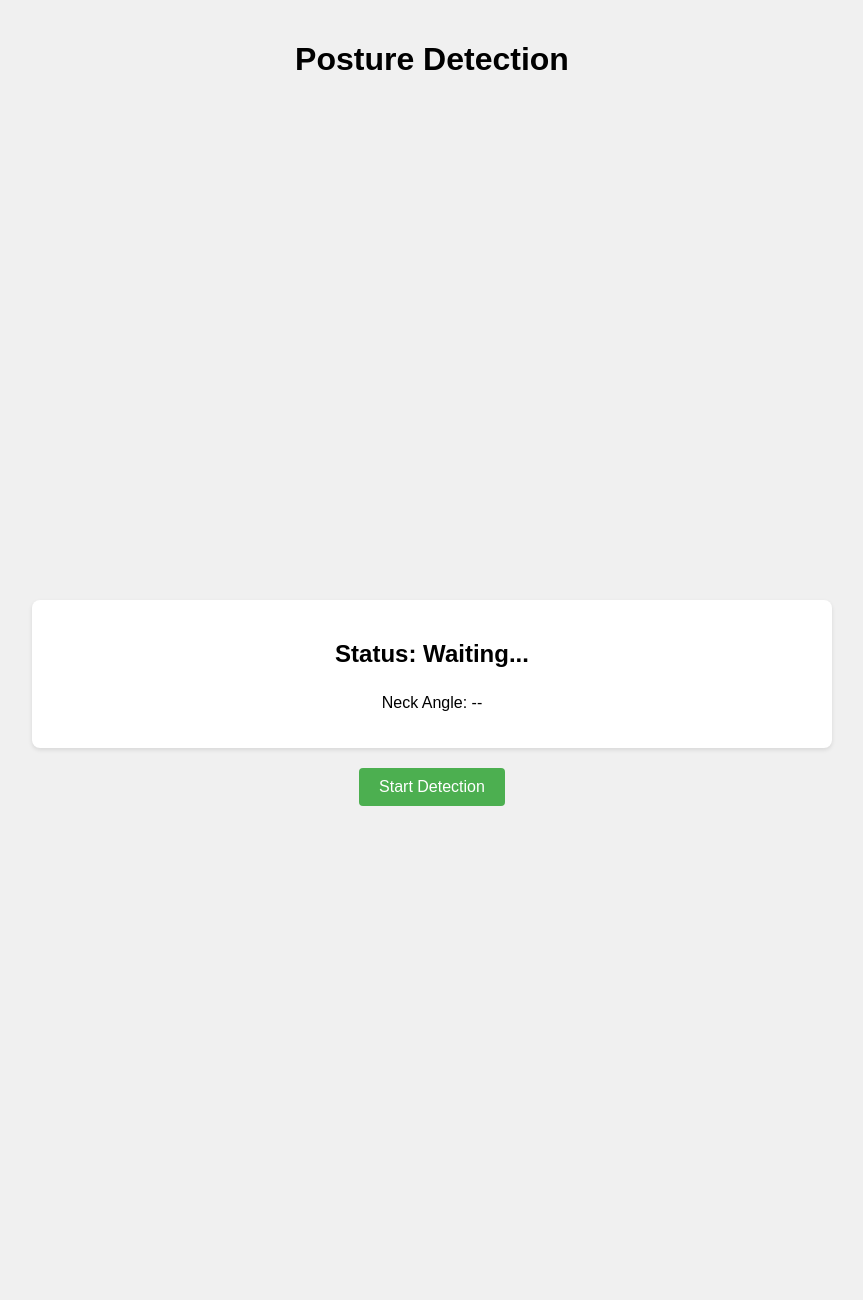
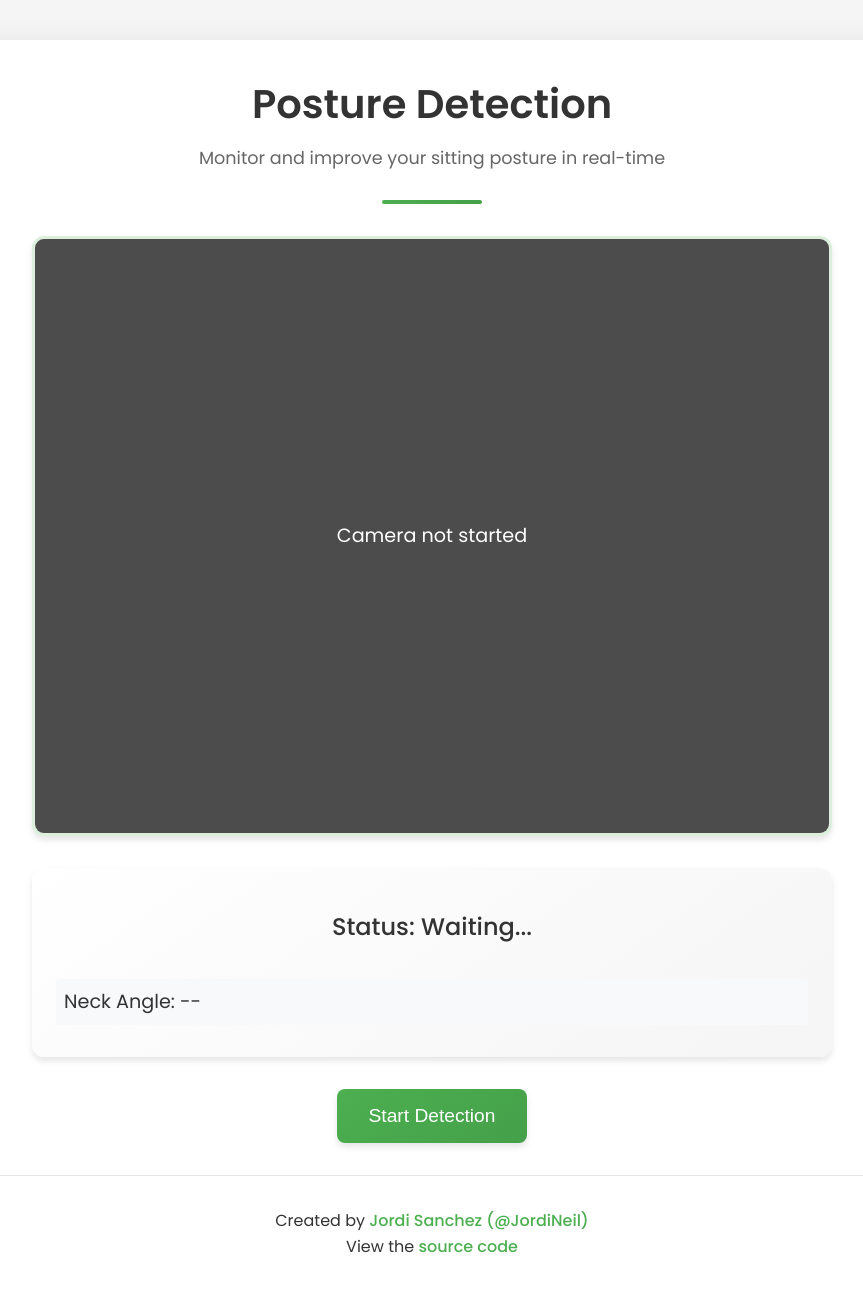
Before and after one commit to dss2194/bad_posture, a plain HTML site: page frontend/index.html in a window 1280 px wide. Shown: the top 1300 px of the page, without its empty margins (208-1071 px from the left). Before the commit the page ends 826 px from the top, so only its background shows below. Drawn offline with Linux system fonts and the light colour scheme.

Commit message:
improve styles

```diff
--- a/frontend/app.js
+++ b/frontend/app.js
@@ -1,11 +1,20 @@
 let badPostureStartTime = null;
 let lastAlertTime = null;
 const ALERT_THRESHOLD = 10000; // 10 seconds in milliseconds
+const cameraOverlay = document.querySelector('.camera-overlay');
 
 async function startWebcam() {
     const video = document.getElementById('video');
-    const stream = await navigator.mediaDevices.getUserMedia({ video: true });
-    video.srcObject = stream;
+    try {
+        const stream = await navigator.mediaDevices.getUserMedia({ video: true });
+        video.srcObject = stream;
+        video.onloadedmetadata = () => {
+            cameraOverlay.classList.add('hidden');
+        };
+    } catch (error) {
+        console.error('Error accessing webcam:', error);
+        cameraOverlay.textContent = 'Error accessing camera';
+    }
 }
 
 async function sendFrame() {
@@ -148,6 +157,12 @@ function drawConnections(ctx, landmarks, width, height) {
 }
 
 document.getElementById('startBtn').addEventListener('click', async () => {
+    const button = document.getElementById('startBtn');
+    button.disabled = true;
+    button.textContent = 'Starting...';
+
     await startWebcam();
-    setInterval(sendFrame, 1000); // Send frame every 1000ms (1 second)
+    setInterval(sendFrame, 1000);
+
+    button.textContent = 'Detection Running';
 });
--- a/frontend/index.html
+++ b/frontend/index.html
@@ -4,22 +4,47 @@
     <meta charset="UTF-8">
     <meta name="viewport" content="width=device-width, initial-scale=1.0">
     <title>Posture Detection</title>
+    <meta name="description" content="Real-time posture detection to help maintain good sitting posture">
+    <meta property="og:title" content="Posture Detection">
+    <meta property="og:description" content="Monitor and improve your sitting posture in real-time">
+    <meta property="og:image" content="assets/thumbnail.webp">
+    <link rel="icon" type="image/png" href="assets/thumbnail.webp">
     <link rel="stylesheet" href="styles.css">
+    <link rel="preconnect" href="https://fonts.googleapis.com">
+    <link rel="preconnect" href="https://fonts.gstatic.com" crossorigin>
+    <link href="https://fonts.googleapis.com/css2?family=Poppins:wght@400;500;600&display=swap" rel="stylesheet">
 </head>
 <body>
+    <div class="background-pattern"></div>
     <div class="container">
+        <header>
             <h1>Posture Detection</h1>
+            <p class="subtitle">Monitor and improve your sitting posture in real-time</p>
+        </header>
+
+        <main>
             <div class="video-container">
                 <video id="video" autoplay></video>
                 <canvas id="canvas"></canvas>
                 <canvas id="pose-canvas"></canvas>
+                <div class="camera-overlay">
+                    <span>Camera not started</span>
                 </div>
+            </div>
+
             <div class="status-container">
                 <div id="status" class="status-message">Status: Waiting...</div>
-            <p id="angle">Neck Angle: --</p>
-            <p id="timer" class="hidden">Bad Posture Time: 0s</p>
+                <p id="angle" class="metric">Neck Angle: --</p>
+                <p id="timer" class="metric hidden">Bad Posture Time: 0s</p>
             </div>
-        <button id="startBtn">Start Detection</button>
+
+            <button id="startBtn" class="start-button">Start Detection</button>
+        </main>
+
+        <footer>
+            <p>Created by <a href="https://github.com/JordiNeil" target="_blank">Jordi Sanchez (@JordiNeil)</a></p>
+            <p>View the <a href="https://github.com/JordiNeil/bad_posture" target="_blank">source code</a></p>
+        </footer>
     </div>
     <script src="app.js"></script>
 </body>
--- a/frontend/styles.css
+++ b/frontend/styles.css
@@ -1,21 +1,92 @@
+:root {
+    --primary-color: #4CAF50;
+    --danger-color: #f44336;
+    --background-color: #f5f5f5;
+    --card-background: #ffffff;
+    --text-color: #333333;
+    --shadow: 0 4px 6px rgba(0, 0, 0, 0.1);
+    --gradient-start: #4CAF50;
+    --gradient-end: #45a049;
+}
+
+* {
+    margin: 0;
+    padding: 0;
+    box-sizing: border-box;
+}
+
 body {
-    font-family: Arial, sans-serif;
-    margin: 0;
+    font-family: 'Poppins', sans-serif;
+    background-color: var(--background-color);
+    color: var(--text-color);
+    line-height: 1.6;
     padding: 20px;
-    background-color: #f0f0f0;
+    min-height: 100vh;
 }
 
 .container {
-    max-width: 800px;
+    max-width: 1200px;
     margin: 0 auto;
+    display: flex;
+    flex-direction: column;
+    min-height: calc(100vh - 40px);
+    background: rgba(255, 255, 255, 0.95);
+    backdrop-filter: blur(10px);
+    border-radius: 20px;
+    padding: 2rem;
+    margin: 20px auto;
+    box-shadow: 0 8px 32px rgba(0, 0, 0, 0.1);
+}
+
+header {
     text-align: center;
+    margin-bottom: 2rem;
+    position: relative;
+    padding-bottom: 2rem;
+}
+
+header::after {
+    content: '';
+    position: absolute;
+    bottom: 0;
+    left: 50%;
+    transform: translateX(-50%);
+    width: 100px;
+    height: 4px;
+    background: linear-gradient(to right, var(--gradient-start), var(--gradient-end));
+    border-radius: 2px;
+}
+
+h1 {
+    font-size: 2.5rem;
+    font-weight: 600;
+    color: var(--text-color);
+    margin-bottom: 0.5rem;
+}
+
+.subtitle {
+    font-size: 1.1rem;
+    color: #666;
+}
+
+main {
+    flex: 1;
+    display: flex;
+    flex-direction: column;
+    align-items: center;
+    gap: 2rem;
 }
 
 .video-container {
     position: relative;
-    margin: 20px auto;
-    width: 640px;
-    height: 480px;
+    width: 100%;
+    max-width: 800px;
+    aspect-ratio: 4/3;
+    background-color: var(--card-background);
+    border-radius: 12px;
+    overflow: hidden;
+    box-shadow: var(--shadow);
+    border: 3px solid rgba(76, 175, 80, 0.2);
 }
 
 video, canvas {
@@ -24,52 +95,156 @@ video, canvas {
     left: 0;
     width: 100%;
     height: 100%;
+    object-fit: cover;
+}
+
+.camera-overlay {
+    position: absolute;
+    top: 0;
+    left: 0;
+    width: 100%;
+    height: 100%;
+    display: flex;
+    align-items: center;
+    justify-content: center;
+    background-color: rgba(0, 0, 0, 0.7);
+    color: white;
+    font-size: 1.2rem;
+}
+
+.camera-overlay.hidden {
+    display: none;
 }
 
 .status-container {
-    margin: 20px 0;
-    padding: 20px;
-    background-color: white;
-    border-radius: 8px;
-    box-shadow: 0 2px 4px rgba(0,0,0,0.1);
+    width: 100%;
+    max-width: 800px;
+    padding: 1.5rem;
+    background-color: var(--card-background);
+    border-radius: 12px;
+    box-shadow: var(--shadow);
+    background: linear-gradient(145deg, #ffffff, #f5f5f5);
 }
 
-button {
-    padding: 10px 20px;
-    font-size: 16px;
-    background-color: #4CAF50;
+.status-message {
+    font-size: 1.5rem;
+    font-weight: 500;
+    padding: 1rem;
+    border-radius: 8px;
+    margin-bottom: 1rem;
+    text-align: center;
+}
+
+.good-posture {
+    color: var(--primary-color);
+    background-color: rgba(76, 175, 80, 0.1);
+}
+
+.bad-posture {
+    color: var(--danger-color);
+    background-color: rgba(244, 67, 54, 0.1);
+}
+
+.metric {
+    font-size: 1.2rem;
+    margin: 0.5rem 0;
+    padding: 0.5rem;
+    border-radius: 4px;
+    background-color: #f8f9fa;
+}
+
+.start-button {
+    padding: 1rem 2rem;
+    font-size: 1.2rem;
+    font-weight: 500;
+    background-color: var(--primary-color);
     color: white;
     border: none;
-    border-radius: 4px;
+    border-radius: 8px;
     cursor: pointer;
+    transition: transform 0.2s, background-color 0.2s;
+    box-shadow: var(--shadow);
+    background: linear-gradient(145deg, var(--gradient-start), var(--gradient-end));
+    transition: all 0.3s ease;
 }
 
-button:hover {
-    background-color: #45a049;
+.start-button:hover {
+    background: linear-gradient(145deg, var(--gradient-end), var(--gradient-start));
+    transform: translateY(-2px);
+    box-shadow: 0 6px 12px rgba(76, 175, 80, 0.2);
+}
+
+.start-button:active {
+    transform: translateY(0);
+}
+
+.start-button:disabled {
+    background: #cccccc;
+    cursor: not-allowed;
+    transform: none;
+    box-shadow: none;
+}
+
+footer {
+    text-align: center;
+    padding: 2rem 0;
+    margin-top: auto;
+    border-top: 1px solid rgba(0, 0, 0, 0.1);
+    margin-top: 2rem;
+}
+
+footer a {
+    color: var(--primary-color);
+    text-decoration: none;
+    font-weight: 500;
+}
+
+footer a:hover {
+    text-decoration: underline;
 }
 
 .hidden {
     display: none;
 }
 
-.status-message {
-    font-size: 24px;
-    font-weight: bold;
-    padding: 10px;
-    border-radius: 4px;
-    margin: 10px 0;
+/* Responsive design */
+@media (max-width: 768px) {
+    body {
+        padding: 10px;
+    }
+
+    h1 {
+        font-size: 2rem;
+    }
+
+    .subtitle {
+        font-size: 1rem;
+    }
+
+    .status-message {
+        font-size: 1.2rem;
+    }
+
+    .metric {
+        font-size: 1rem;
+    }
+
+    .start-button {
+        padding: 0.8rem 1.6rem;
+        font-size: 1.1rem;
+    }
 }
 
-.good-posture {
-    color: #4CAF50;
-    background-color: rgba(76, 175, 80, 0.1);
+@media (max-width: 480px) {
+    h1 {
+        font-size: 1.8rem;
+    }
+
+    .video-container {
+        aspect-ratio: 3/4;
+    }
+
+    .status-container {
+        padding: 1rem;
+    }
 }
-
-.bad-posture {
-    color: #f44336;
-    background-color: rgba(244, 67, 54, 0.1);
-}
-
-#pose-canvas {
-    z-index: 1;
-}
```
Also changed, not shown: 1 other file. Lines whose indentation alone changed are shown as unchanged.
